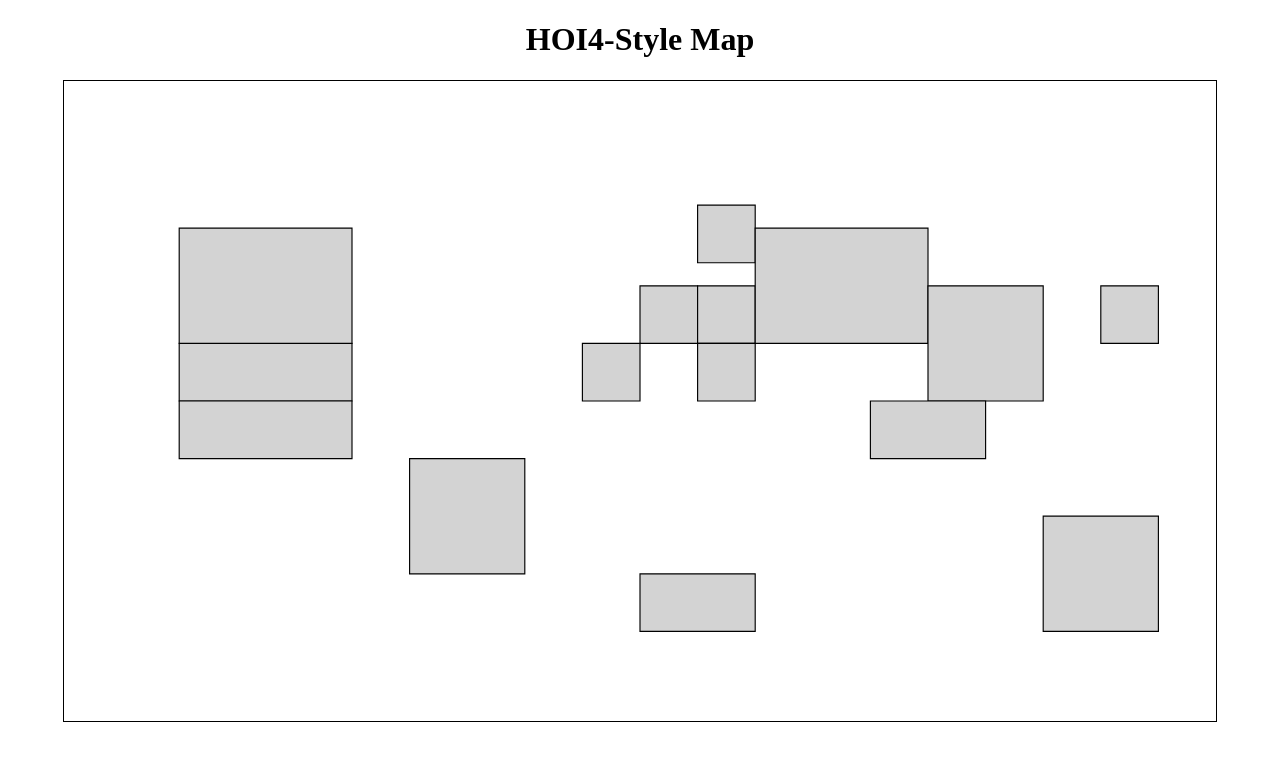
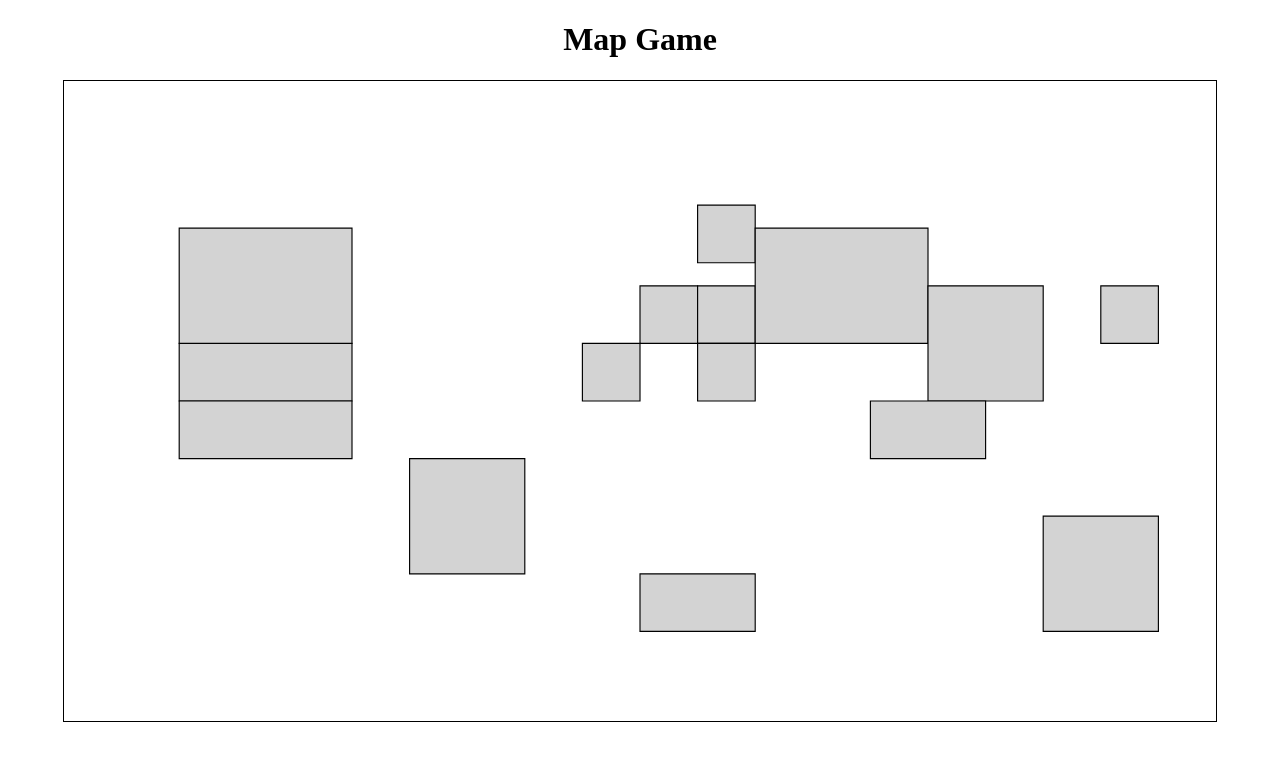
Before and after one commit to Astro3030/MapGame, a plain HTML site: page index.html in a window 1280 px wide. Drawn offline with Linux system fonts and the light colour scheme.

Commit message:
Update index.html

```diff
--- a/index.html
+++ b/index.html
@@ -12,7 +12,7 @@
     </style>
 </head>
 <body>
-    <h1>HOI4-Style Map</h1>
+    <h1>Map Game</h1>
     <svg viewBox="0 0 1000 500">
         <!-- Basic world map with more countries -->
         <path id="usa" class="country" d="M100,200 L250,200 L250,250 L100,250 Z" />
```
